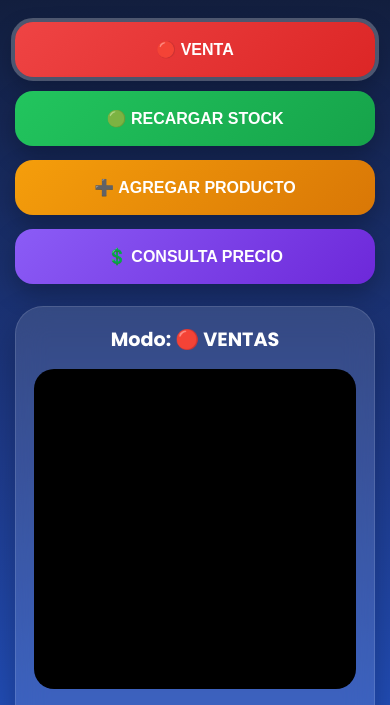
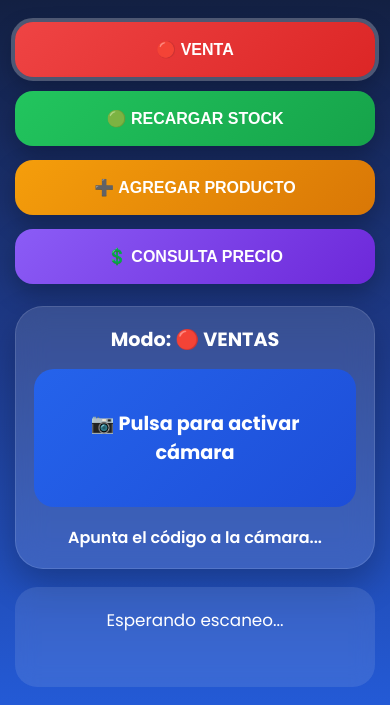
Before and after one commit to LuisJavel/tienda-app, a plain HTML site: page index.html in a window 390 px wide. Shown: the part 117-822 px from the top of the page. Drawn offline with nearby package versions, Linux system fonts and the light colour scheme.

Commit message:
Fix camera permission on mobile - add manual start button

```diff
--- a/index.html
+++ b/index.html
@@ -463,13 +463,28 @@
 
   </div>
 
-  <div class="scanner-card">
+<div class="scanner-card">
 
     <div id="modoActual"
          class="scanner-title">
 
-      Modo: 🔴 VENTAS
+       Modo: 🔴 VENTAS
 
+    </div>
+
+    <div id="startCameraBtn" style="
+      width: 100%;
+      padding: 40px 20px;
+      border-radius: 20px;
+      background: linear-gradient(135deg, #2563eb, #1d4ed8);
+      color: white;
+      font-size: 1.2rem;
+      font-weight: 700;
+      cursor: pointer;
+      text-align: center;
+      border: none;
+    ">
+      📷 Pulsa para activar cámara
     </div>
 
 <div
@@ -482,6 +497,7 @@
       min-height:300px;
       border-radius:20px;
       background:black;
+      display:none;
     ">
 </div>
 
@@ -691,6 +707,17 @@ btnConsulta.onclick = () => {
   formProducto.style.display = "none";
 };
 let html5QrCode;
+let cameraStarted = false;
+
+document.getElementById("startCameraBtn").onclick = async () => {
+  if (cameraStarted) return;
+
+  document.getElementById("startCameraBtn").style.display = "none";
+  document.getElementById("reader").style.display = "block";
+  cameraStarted = true;
+  await startScanner();
+};
+
 async function startScanner() {
 
   try {
@@ -1052,8 +1079,7 @@ function addToLog(texto){
 }
 
 window.onload = () => {
-
-  startScanner();
+  console.log("StockFlow Mobile listo");
 };
 
 </script>
```
